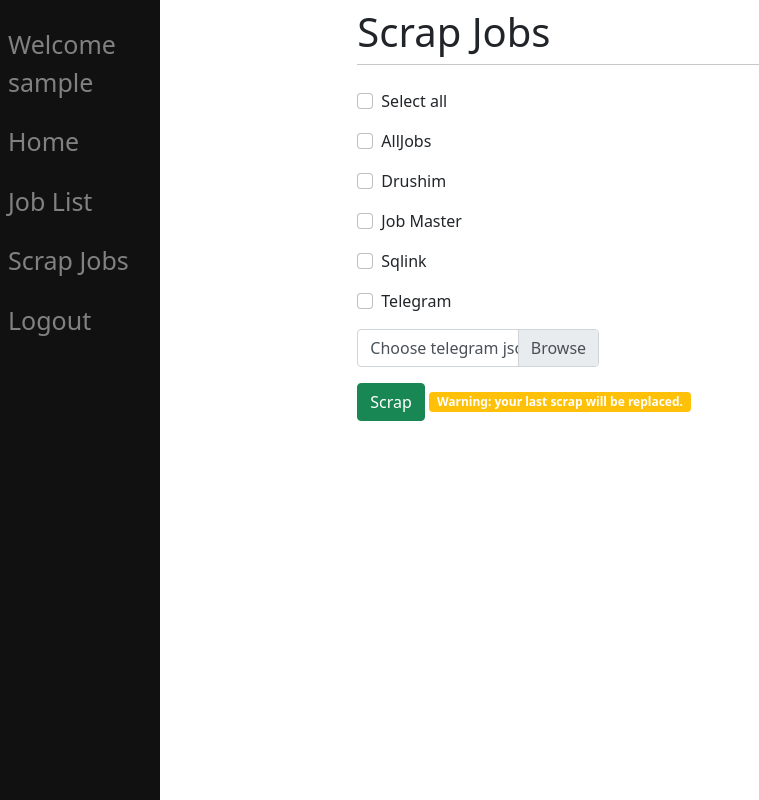
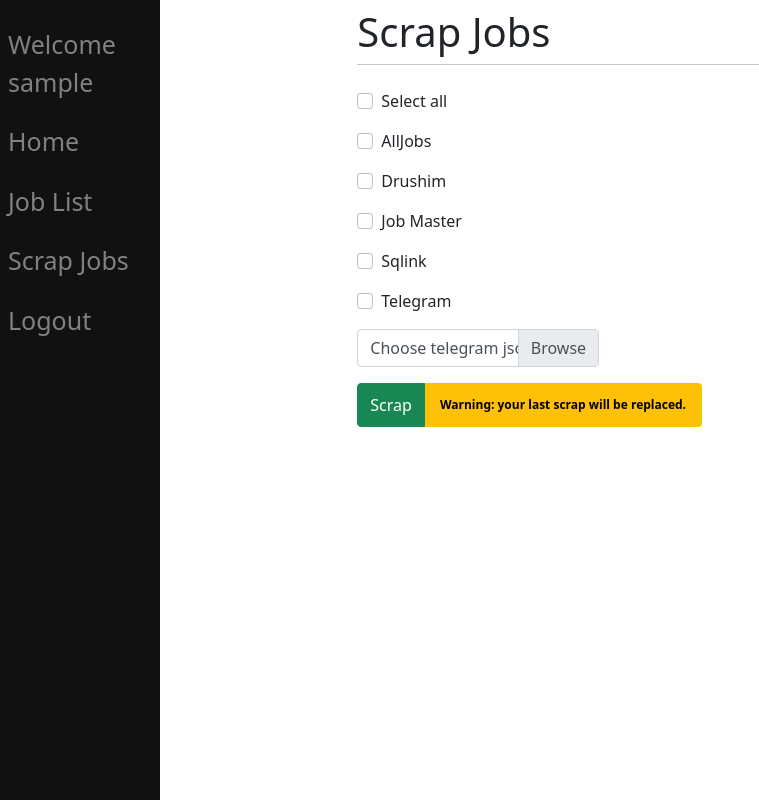
Before and after one commit to yarinl3/Student-Jobs-Scraper-Django, a Django app: page /scrap/ in a window 1280 px wide. Shown: the whole page, without its empty margins (0-759 px from the left). Run offline with Django 4.2, Linux system fonts and the light colour scheme; the visitor is signed in with stand-in values (Sample User, id 1); some libraries are stand-ins or nearby versions.

```diff
--- a/main/templates/main/scrap.html
+++ b/main/templates/main/scrap.html
@@ -29,9 +29,10 @@
                <label class="col-sm-4 custom-file-label" for="upload">Choose telegram json file</label>
            </div>
        </div>
-
-        <button type="submit" name="save" class="btn btn-success">Scrap</button>
-        <span class="badge badge-warning">Warning: your last scrap will be replaced.</span>
+        <div class="input-group">
+            <button type="submit" name="save" class="btn btn-success">Scrap</button>
+            <span class="badge badge-warning p-3" style="color: black">Warning: your last scrap will be replaced.</span>
+        </div>
         <p>
             {% for error in errors %}
                 {% if 'successfully' in error %}
```
